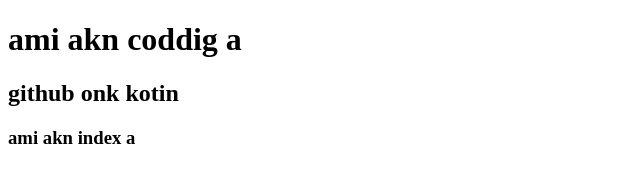
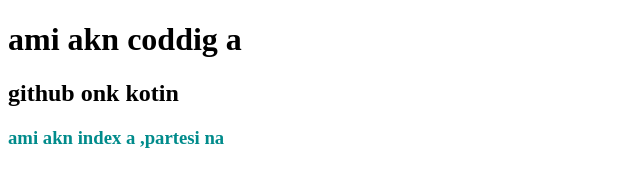
Before and after one commit to Bishu-das/my-second-repo, a plain HTML site: page index.html in a window 1280 px wide. Shown: the whole page, without its empty margins (0-640 px from the left). Drawn offline with Linux system fonts and the light colour scheme.

```diff
--- a/index.html
+++ b/index.html
@@ -10,6 +10,6 @@
 <body>
     <h1>ami akn coddig a</h1>
     <h2>github onk kotin </h2>
-    <h3>ami akn index a </h3>
+    <h3>ami akn index a ,partesi na</h3>
 </body>
 </html>
--- a/style.css
+++ b/style.css
@@ -1,3 +1,6 @@
 p{
     color: royalblue;
 }
+h3{
+    color: darkcyan;
+}
```
